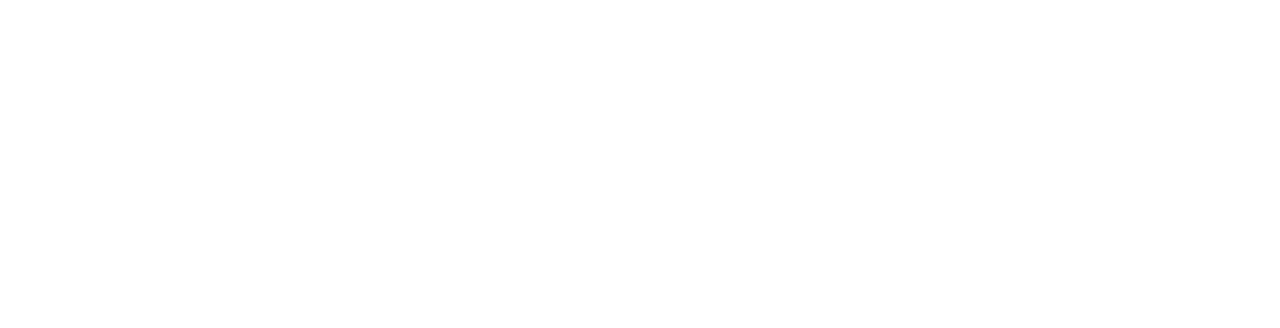
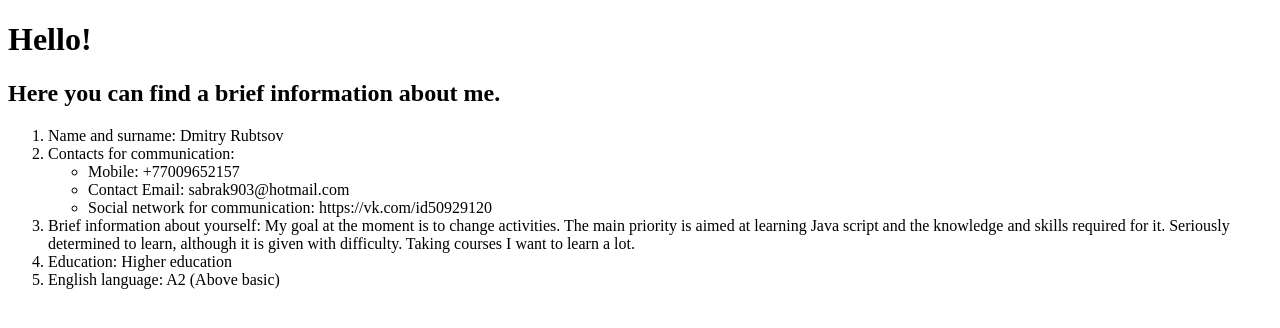
Before and after one commit to sabrak903/rsschool-cv, a plain HTML site: page index.html in a window 1280 px wide. Drawn offline with Linux system fonts and the light colour scheme.

Commit message:
feat: add general information

```diff
--- a/index.html
+++ b/index.html
@@ -6,6 +6,31 @@
     <title>Document</title>
   </head>
   <body>
+    <div class="box">
+        <h1>Hello!</h1>
 
+        <h2>Here you can find a brief information about me.</h2>
+
+        <ol>
+          <li>Name and surname: Dmitry Rubtsov</li>
+          <li>
+            Contacts for communication:
+            <ul>
+              <li>Mobile: +77009652157</li>
+              <li>Contact Email: sabrak903@hotmail.com</li>
+              <li>Social network for communication: https://vk.com/id50929120</li>
+            </ul>
+          </li>
+          <li>
+            Brief information about yourself: My goal at the moment is to change
+            activities. The main priority is aimed at learning Java script and the
+            knowledge and skills required for it. Seriously determined to learn,
+            although it is given with difficulty. Taking courses I want to learn a
+            lot.
+          </li>
+          <li>Education: Higher education</li>
+          <li>English language: A2 (Above basic)</li>
+        </ol>
+      </div>
   </body>
 </html>
```
